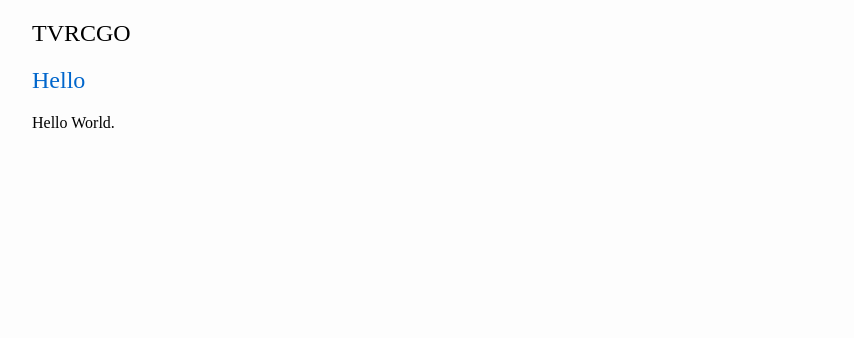
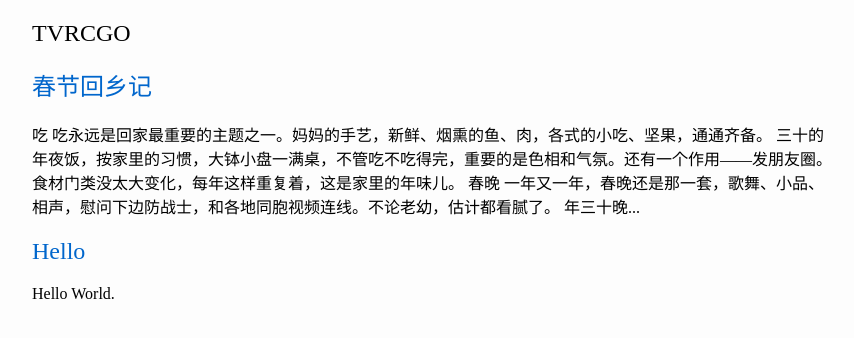
Before and after one commit to tvrcgo/tvrcgo.github.io, a Jekyll site: the page built from index.html, in a window 1280 px wide. Shown: the top 338 px of the page, without its empty margins (208-1062 px from the left). Built offline with Jekyll 4.4.1, drawn with Linux system fonts in a browser that asks for light colours; the list of posts is cut into pages by our own code.

Commit message:
publish post.

```diff
--- a/_config.yml
+++ b/_config.yml
@@ -15,7 +15,7 @@ sass:
   style: compressed
 
 # Gems
-gems:
+plugins:
   - jekyll-mentions
   - jekyll-paginate
 
--- /dev/null
+++ b/_posts/2018-02-28-spring-festival-insight.md
@@ -0,0 +1,32 @@
+---
+layout: post
+title: 春节回乡记
+---
+
+## 吃
+
+吃永远是回家最重要的主题之一。妈妈的手艺，新鲜、烟熏的鱼、肉，各式的小吃、坚果，通通齐备。
+
+三十的年夜饭，按家里的习惯，大钵小盘一满桌，不管吃不吃得完，重要的是色相和气氛。还有一个作用——发朋友圈。
+
+食材门类没太大变化，每年这样重复着，这是家里的年味儿。
+
+## 春晚
+
+一年又一年，春晚还是那一套，歌舞、小品、相声，慰问下边防战士，和各地同胞视频连线。不论老幼，估计都看腻了。
+
+年三十晚上的活动主题变成了手机抢红包和打麻将，春晚变成了背景音。春节电影票房不断在刷新记录，往后春节的娱乐活动会越来越多样化，电视早就不是唯一的娱乐信息终端了。
+
+春晚该歇歇了。
+
+## 我的工作
+
+见到熟人、亲戚，问我最多的问题除了「工资多少？」、「什么时候结婚？」之外，就属「你的工作到底在做些什么？」。
+
+他们印象中，我的工作跟网络有关，总是在摆弄电脑，全是看不懂的英文。只要我打开电脑就觉得我又在修 bug，会探头过来好奇地看看我的屏幕。
+
+## 汽车盛行
+
+以前春节拜年，各家的主要交通工具是摩托车，现在一水的汽车，正月里每家门口都停着三四辆车。
+
+现在去各家当天一定会回家，因为有汽车够方便，就算当天玩到半夜也可以开车回家，舒服地睡个觉。
```
Also changed, not shown: img/contact-bg.jpg (deleted).
